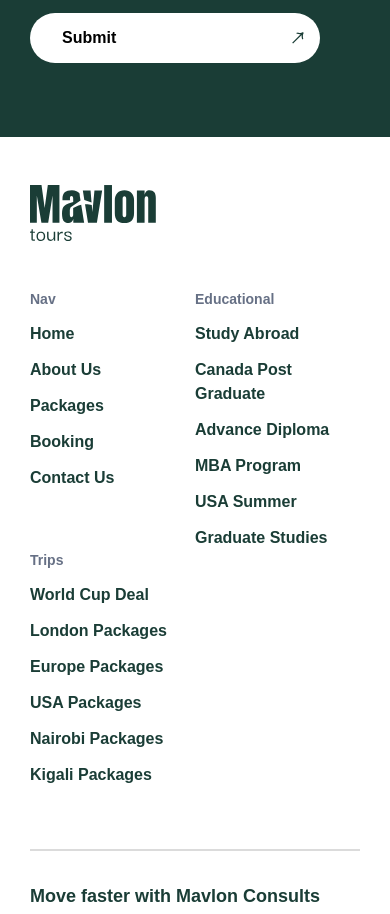
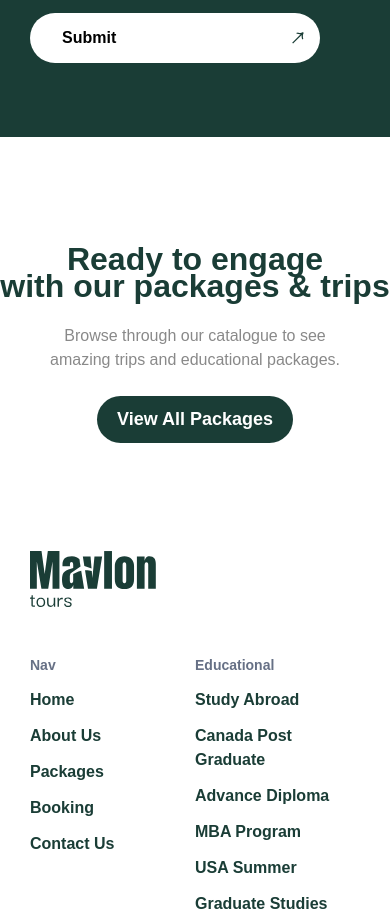
Before and after one commit to BimboAdesoye/MAVLON-TOUR, a React (Vite) app: page / in a window 390 px wide. Shown: the part 4060-4974 px from the top of the page. Built offline with nearby package versions, Linux system fonts and the light colour scheme; a web font is replaced by a local one.

Commit message:
built the view-packages component

```diff
--- a/src/Pages/Landing Page/LandingPage.jsx
+++ b/src/Pages/Landing Page/LandingPage.jsx
@@ -5,6 +5,7 @@ import Milestones from "./Milestones";
 import OurPackages from "./OurPackages";
 import Footer from "../../components/Footer";
 import Contact from "../../components/Contact";
+import ViewPackages from "../../components/ViewPackages";
 
 const LandingPage = () => {
   return (
@@ -18,6 +19,7 @@ const LandingPage = () => {
         <AboutUs />
         <OurPackages />
         <Contact />
+        <ViewPackages />
       </main>
       <Footer />
     </main>
--- a/src/components/Buttons/GetStartedBtn.jsx
+++ b/src/components/Buttons/GetStartedBtn.jsx
@@ -1,6 +1,6 @@
 const GetStartedBtn = ({ text }) => {
   return (
-    <button className="bg-darkgreen text-white rounded-full font-semibold text-lg lg:max-w-[120px] w-full lg:h-[58px] py-[10px] px-[20px] flex justify-center items-center">
+    <button className="bg-darkgreen text-white rounded-full font-semibold text-lg w-auto lg:h-[58px] py-[10px] px-[20px] flex justify-center items-center">
       <p className="text-center">{text}</p>
     </button>
   );
--- /dev/null
+++ b/src/components/ViewPackages.jsx
@@ -0,0 +1,25 @@
+import bgBubbles from "../assets/bg-bubbles.svg";
+import GetStartedBtn from "./Buttons/GetStartedBtn";
+
+const ViewPackages = () => {
+  return (
+    <div className="h-auto w-full flex flex-col items-center pt-[109px] pb-[60px] lg:py[60px] gap-[24px] relative">
+      <h3 className="text-darkgreen max-w-[589px] text-3.5xl lg:text-5.5xl font-semibold leading-[26.88px] lg:leading-[40.32px] mx-auto text-center z-1">
+        Ready to engage <br />
+        with our packages & trips
+      </h3>
+      <p className="font-medium text-ash text-base lg:text-1xl max-w-[326px] lg:min-w-[100%] mx-auto text-center">
+        Browse through our catalogue to see amazing trips and educational
+        packages.
+      </p>
+      <GetStartedBtn text={"View All Packages"} />
+      {/* <img
+        className="absolute top-[-65px] left-[-140px] lg:left-[-10px] lg:bottom-0 lg:top-0 h-full z-[-1] rotate-[23.37deg] lg:rotate-0"
+        src={bgBubbles}
+        alt=""
+      /> */}
+    </div>
+  );
+};
+
+export default ViewPackages;
```
Also changed, not shown: 1 other file (tests, documents, lock files or other folders).
